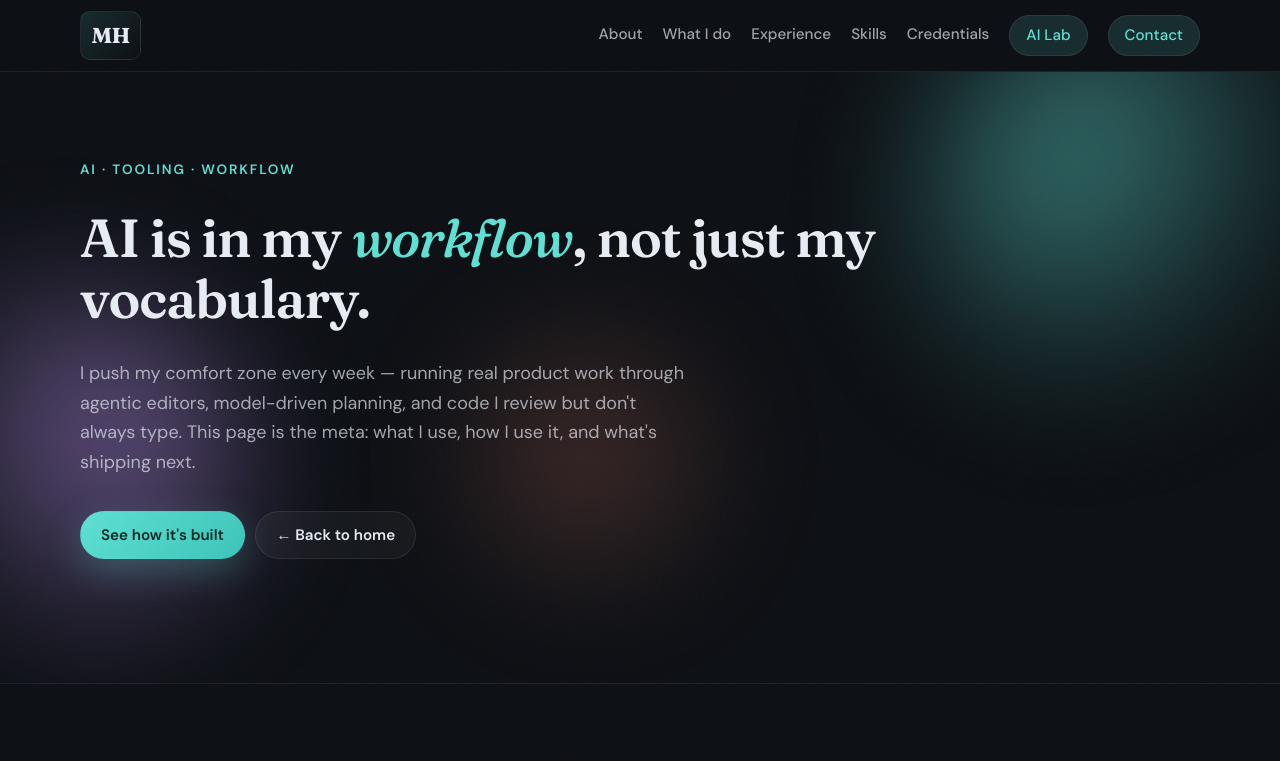
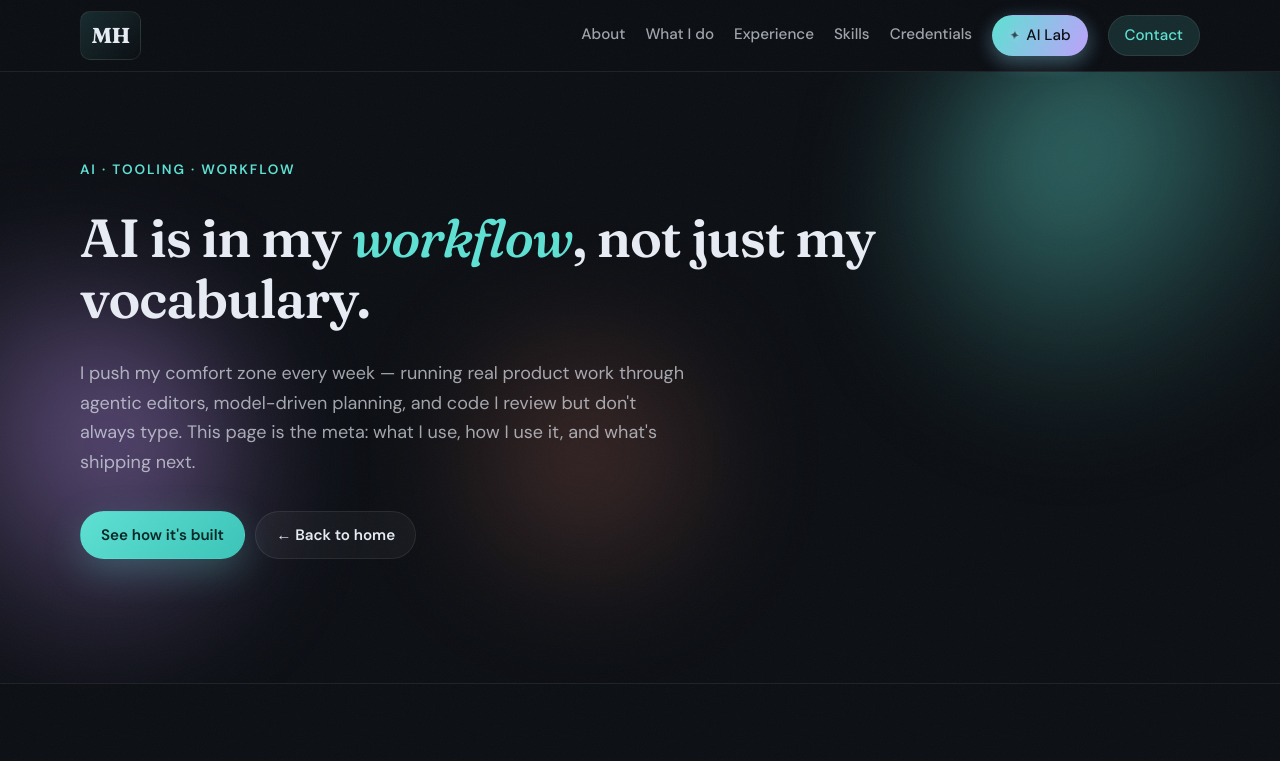
Before and after one commit to mhandler1991/portfolio-website, a plain HTML site: page ai/index.html in a window 1280 px wide. Shown: the top 761 px of the page. Drawn offline with Linux system fonts and the light colour scheme.

Commit message:
new updated AI Lab button, fixed formatting on ai lab page section

```diff
--- a/ai/index.html
+++ b/ai/index.html
@@ -44,7 +44,7 @@
           <a href="/#experience">Experience</a>
           <a href="/#skills">Skills</a>
           <a href="/#credentials">Credentials</a>
-          <a href="/ai/" class="nav-cta" aria-current="page">AI Lab</a>
+          <a href="/ai/" class="nav-cta nav-cta-primary" aria-current="page">AI Lab</a>
           <a href="/#contact" class="nav-cta">Contact</a>
         </nav>
       </div>
--- a/css/styles.css
+++ b/css/styles.css
@@ -182,6 +182,84 @@ section[id],
 
 .nav-cta:hover {
   border-color: rgba(94, 225, 212, 0.45) !important;
+}
+
+.nav-cta-primary {
+  position: relative;
+  overflow: hidden;
+  isolation: isolate;
+  background: linear-gradient(115deg, var(--accent), var(--accent-2), var(--accent)) !important;
+  background-size: 220% 220% !important;
+  color: var(--bg-deep) !important;
+  border-color: transparent !important;
+  font-weight: 600;
+  box-shadow: 0 6px 20px rgba(94, 225, 212, 0.28), 0 6px 20px rgba(199, 155, 255, 0.18);
+  transition: transform 0.25s ease, box-shadow 0.25s ease, filter 0.25s ease;
+  animation: nav-cta-gradient 9s ease-in-out infinite;
+}
+
+.nav-cta-primary::before {
+  content: "✦";
+  display: inline-block;
+  margin-right: 0.4rem;
+  font-size: 0.85em;
+  line-height: 1;
+  color: var(--bg-deep);
+  text-shadow: 0 0 6px rgba(255, 255, 255, 0.55);
+  animation: nav-cta-sparkle 2.8s ease-in-out infinite;
+  transform-origin: center;
+}
+
+.nav-cta-primary::after {
+  content: "";
+  position: absolute;
+  top: 0;
+  left: -120%;
+  width: 60%;
+  height: 100%;
+  background: linear-gradient(115deg, transparent 0%, rgba(255, 255, 255, 0.55) 50%, transparent 100%);
+  transform: skewX(-20deg);
+  pointer-events: none;
+  transition: left 0.75s ease;
+  z-index: 1;
+}
+
+.nav-cta-primary:hover {
+  transform: translateY(-1px) scale(1.045);
+  filter: brightness(1.08);
+  border-color: transparent !important;
+  box-shadow: 0 12px 30px rgba(94, 225, 212, 0.42), 0 12px 30px rgba(199, 155, 255, 0.32);
+}
+
+.nav-cta-primary:hover::after {
+  left: 150%;
+}
+
+.nav-cta-primary:hover::before {
+  animation-duration: 1.4s;
+}
+
+@keyframes nav-cta-gradient {
+  0%, 100% { background-position: 0% 50%; }
+  50% { background-position: 100% 50%; }
+}
+
+@keyframes nav-cta-sparkle {
+  0%, 100% { opacity: 0.55; transform: scale(0.85) rotate(0deg); }
+  50% { opacity: 1; transform: scale(1.15) rotate(18deg); }
+}
+
+@media (prefers-reduced-motion: reduce) {
+  .nav-cta-primary,
+  .nav-cta-primary::before,
+  .nav-cta-primary::after {
+    animation: none !important;
+    transition: none !important;
+  }
+
+  .nav-cta-primary:hover::after {
+    left: -120%;
+  }
 }
 
 .nav-toggle {
@@ -1245,7 +1323,7 @@ section[id],
     right: -1.1rem;
     top: 50%;
     width: 1.1rem;
-    transform: translate(50%, -50%);
+    transform: translateY(-50%);
     text-align: center;
     font-family: var(--font-display);
     font-size: 1.6rem;
```
Also changed, not shown: index.html (+1 -1 lines).
